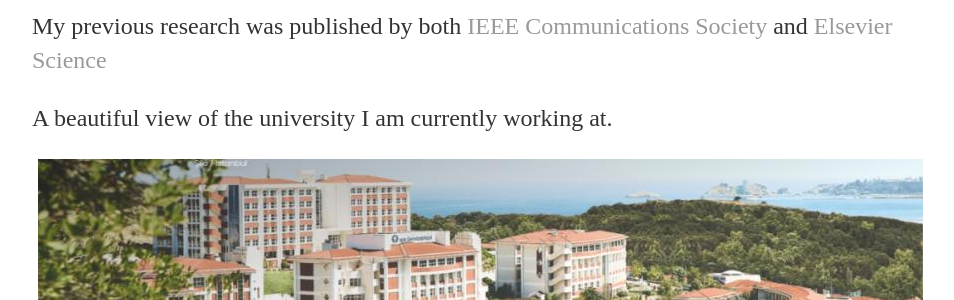
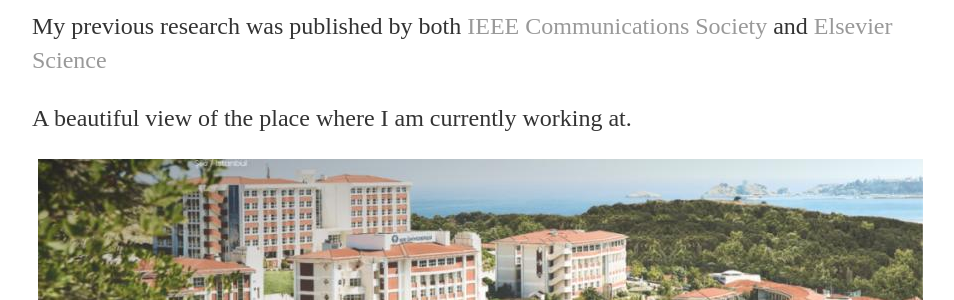
Before and after one commit to ahmetfeyziates/ahmetfeyziates.github.io, a Jekyll site: the page built from index.html, in a window 1280 px wide. Shown: the part 518-818 px from the top of the page, without its empty margins (160-1114 px from the left). Built offline with Jekyll 4.4.1, drawn with Linux system fonts in a browser that asks for light colours.

Commit message:
Update index.html

```diff
--- a/index.html
+++ b/index.html
@@ -10,7 +10,7 @@ title: Ahmet Feyzi Ates, Horrible Cop
 	<p></p>
 	<p>On my former research topics about <a href=https://www.jaist.ac.jp/~tomita/research.html>Formal Methods, Conformance Testing, and Protocol Engineering</a></p>
 	<p>My previous research was published by both <a href=https://ieeexplore.ieee.org/document/481699>IEEE Communications Society</a> and <a href=https://www.sciencedirect.com/science/article/pii/S0169755296000189>Elsevier Science</a></p>
-	<p>A beautiful view of the university I am currently working at.</p>
+	<p>A beautiful view of the place where I am currently working at.</p>
 	<img src="images/campus.jpg" alt="A scenic view" width="885" height="294" style="display: block; margin: auto;">
 	<!--
 	<p>For those interested in defence related technologies, please have a look at </em><a href="https://vizyonergenc.com/ilan/vizyoner-genc/1320-kok-programi">KOK Program</a></p>
```
